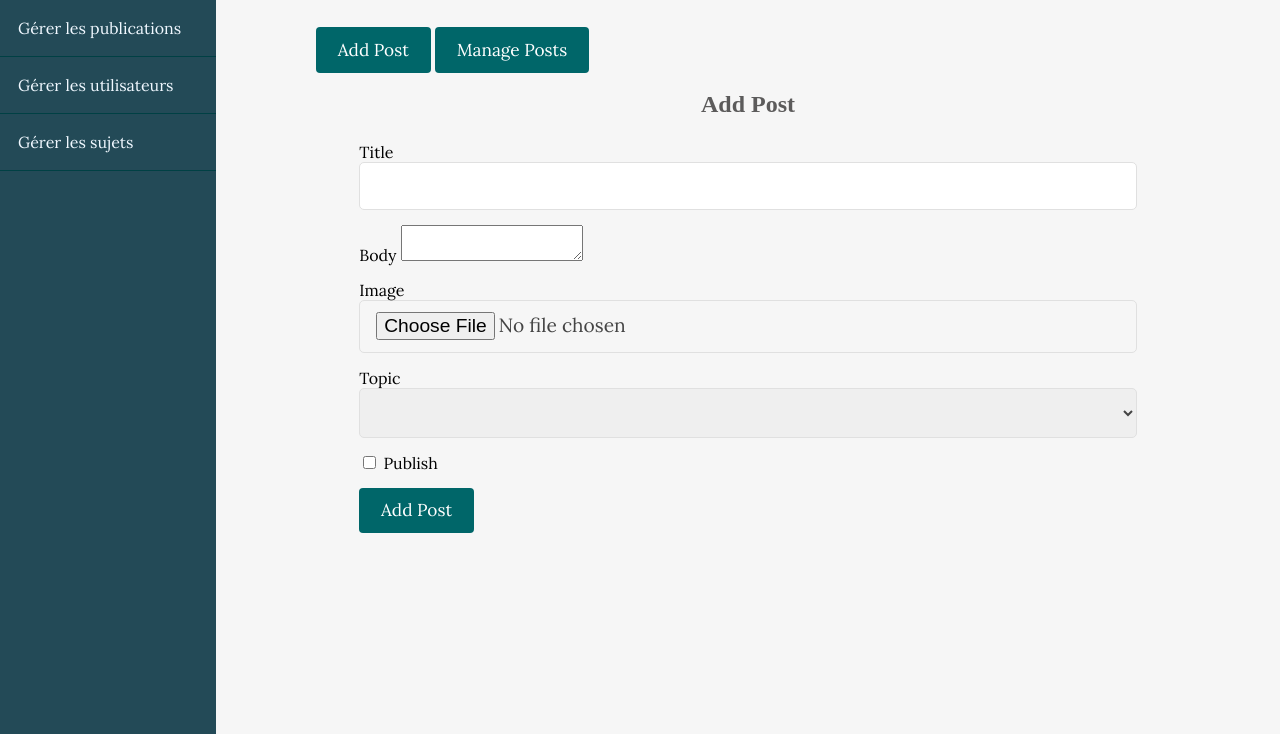
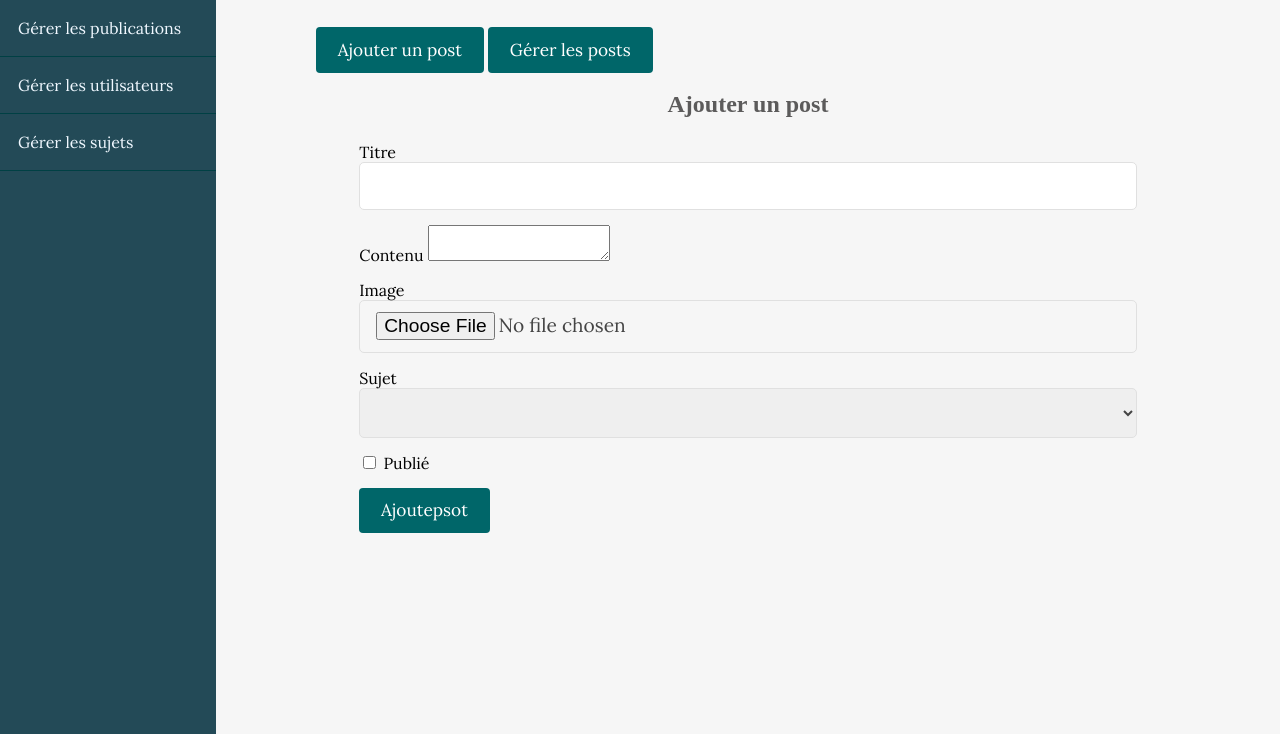
Before and after one commit to mouadchahid1/blogger, a PHP site: page /blog/admin/posts/create.php in a window 1280 px wide. Shown: the part 66-800 px from the top of the page. Run offline with PHP 8.4, Linux system fonts and the light colour scheme; the visitor is signed in with stand-in values (Sample User, id 1); data comes from the database, SQL or seed files in the repository; some libraries are stand-ins or nearby versions; some web fonts are replaced.

Commit message:
three commit

```diff
--- a/admin/posts/create.php
+++ b/admin/posts/create.php
@@ -26,7 +26,7 @@ adminOnly();
         <!-- Admin Styling -->
         <link rel="stylesheet" href="../../assets/css/admin.css">
 
-        <title>Admin Section - Add Post</title>
+        <title>Section admin - Ajouter un post</title>
     </head>
 
     <body>
@@ -42,24 +42,24 @@ adminOnly();
             <!-- Admin Content -->
             <div class="admin-content">
                 <div class="button-group">
-                    <a href="create.php" class="btn btn-big">Add Post</a>
-                    <a href="index.php" class="btn btn-big">Manage Posts</a>
+                    <a href="create.php" class="btn btn-big">Ajouter un post</a>
+                    <a href="index.php" class="btn btn-big">Gérer les posts</a>
                 </div>
 
 
                 <div class="content">
 
-                    <h2 class="page-title">Add Post</h2>
+                    <h2 class="page-title">Ajouter un post</h2>
 
                     <?php include(ROOT_PATH . '/app/helpers/formErrors.php'); ?>
 
                     <form action="create.php" method="post" enctype="multipart/form-data">
                         <div>
-                            <label>Title</label>
+                            <label>Titre</label>
                             <input type="text" name="title" value="<?php echo $title ?>" class="text-input">
                         </div>
                         <div>
-                            <label>Body</label>
+                            <label>Contenu</label>
                             <textarea name="body" id="body"><?php echo $body ?></textarea>
                         </div>
                         <div>
@@ -67,7 +67,7 @@ adminOnly();
                             <input type="file" name="image" class="text-input">
                         </div>
                         <div>
-                            <label>Topic</label>
+                            <label>Sujet</label>
                             <select name="topic_id" class="text-input">
                                 <option value=""></option>
                                 <?php foreach ($topics as $key => $topic): ?>
@@ -85,19 +85,19 @@ adminOnly();
                             <?php if (empty($published)): ?>
                                 <label>
                                     <input type="checkbox" name="published">
-                                    Publish
+                                    Publié
                                 </label>
                             <?php else: ?>
                                 <label>
                                     <input type="checkbox" name="published" checked>
-                                    Publish
+                                    Publié
                                 </label>
                             <?php endif; ?>
 
 
                         </div>
                         <div>
-                            <button type="submit" name="add-post" class="btn btn-big">Add Post</button>
+                            <button type="submit" name="add-post" class="btn btn-big">Ajoutepsot</button>
                         </div>
                     </form>
 
```
Also changed, not shown: index.php (+7 -7 lines), single.php (+5 -5 lines).
